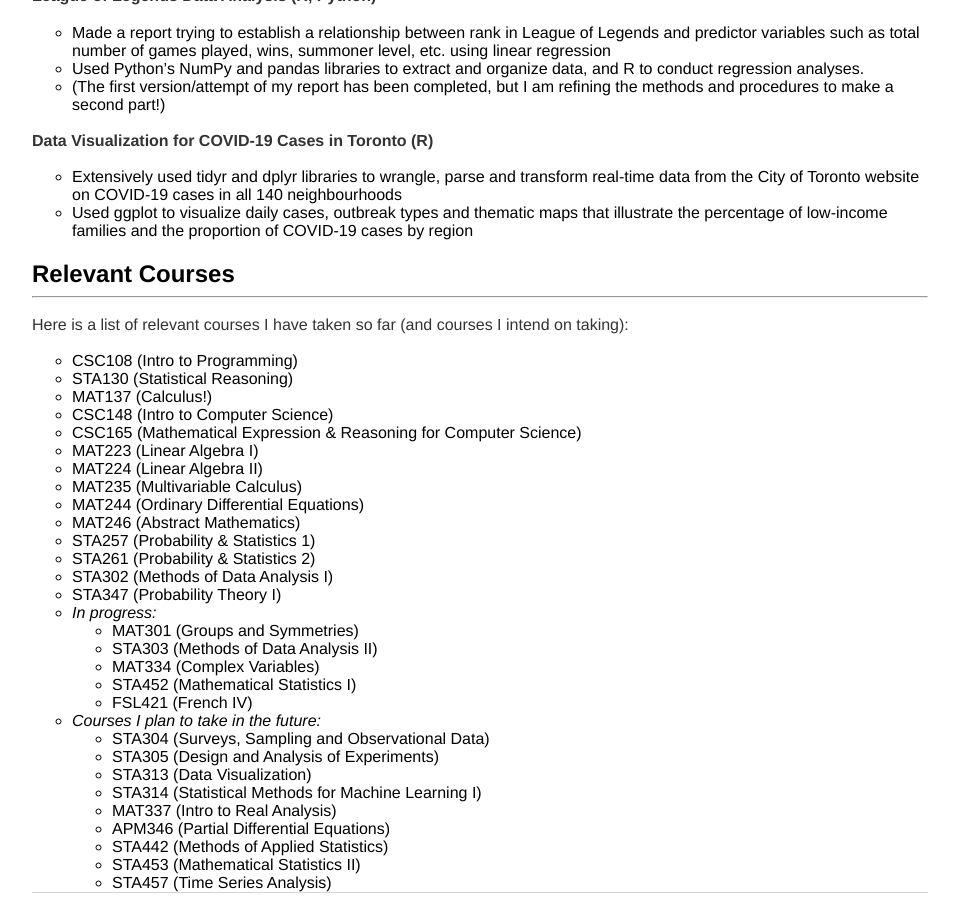
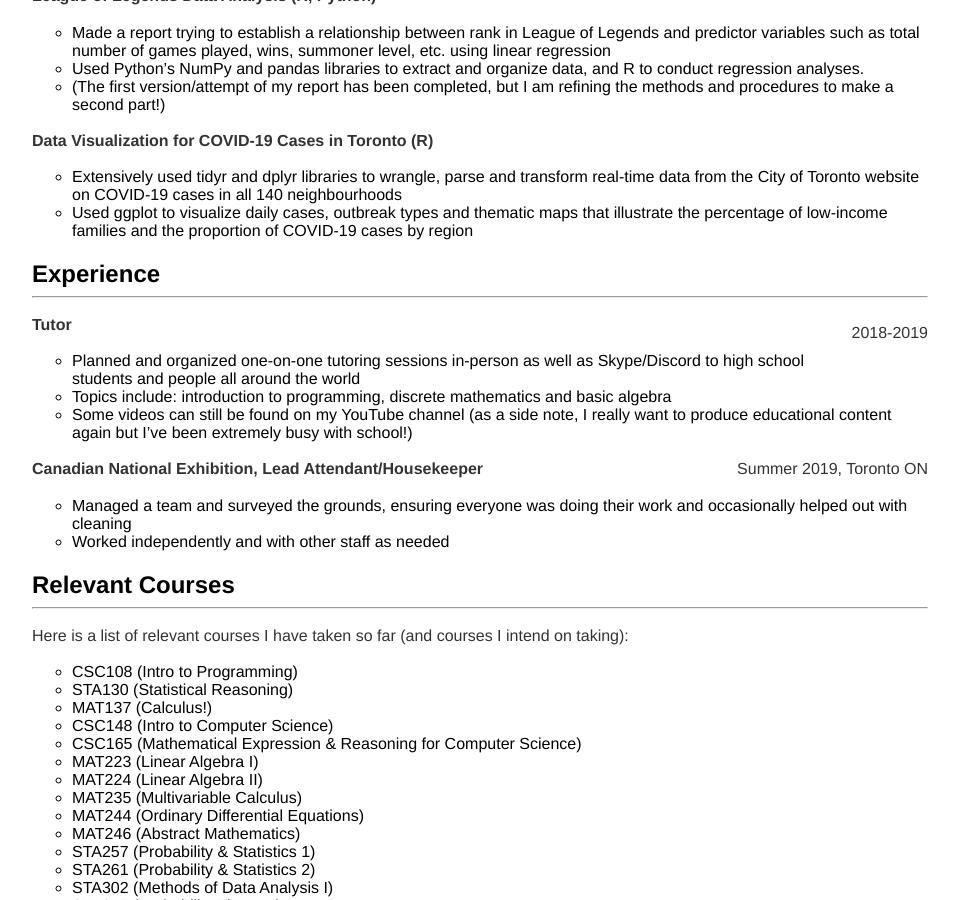
Before and after one commit to TheGort/thegort.github.io, a Jekyll site: the page built from cv.md, in a window 1280 px wide and 900 px high, scrolled down 747 px. Shown: the whole window, without its empty margins (160-1119 px from the left). Built offline with Jekyll 4.4.1, drawn with Linux system fonts in a browser that asks for light colours.

```diff
--- a/_config.yml
+++ b/_config.yml
@@ -1,5 +1,3 @@
 name: David Pham, TheGort
 markdown: kramdown
 permalink: /blog/:year/:month/:day/:title
-plugins:
-    - jekyll-seo-tag
--- a/cv.md
+++ b/cv.md
@@ -36,6 +36,19 @@ I am comfortable with the following languages/applications:
 * Extensively used tidyr and dplyr libraries to wrangle, parse and transform real-time data from the City of Toronto website on COVID-19 cases in all 140 neighbourhoods
 * Used ggplot to visualize daily cases, outbreak types and thematic maps that illustrate the percentage of low-income families and the proportion of COVID-19 cases by region
 
+## Experience
+----
+<p style = "float: right;">2018-2019</p>
+**Tutor**
+* Planned and organized one-on-one tutoring sessions in-person as well as Skype/Discord to high school students and people all around the world
+* Topics include: introduction to programming, discrete mathematics and basic algebra
+* Some videos can still be found on my YouTube channel (as a side note, I really want to produce educational content again but I've been extremely busy with school!)
+
+<p style = "float: right;">Summer 2019, Toronto ON</p>
+**Canadian National Exhibition, Lead Attendant/Housekeeper**
+* Managed a team and surveyed the grounds, ensuring everyone was doing their work and occasionally helped out with cleaning
+* Worked independently and with other staff as needed
+
 ## Relevant Courses
 ----
 Here is a list of relevant courses I have taken so far (and courses I intend on taking):
```
Also changed, not shown: about.md (+3 -0 lines).
